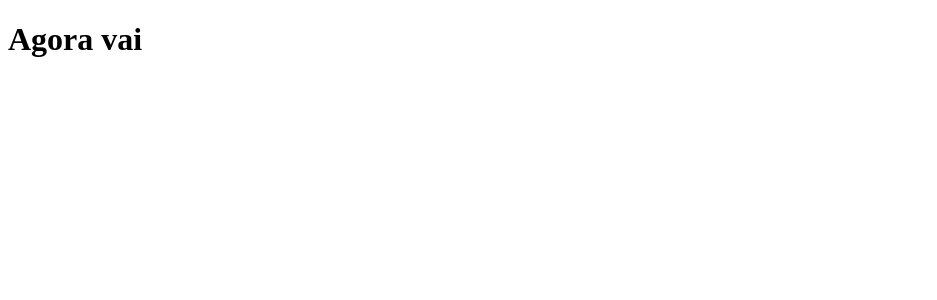
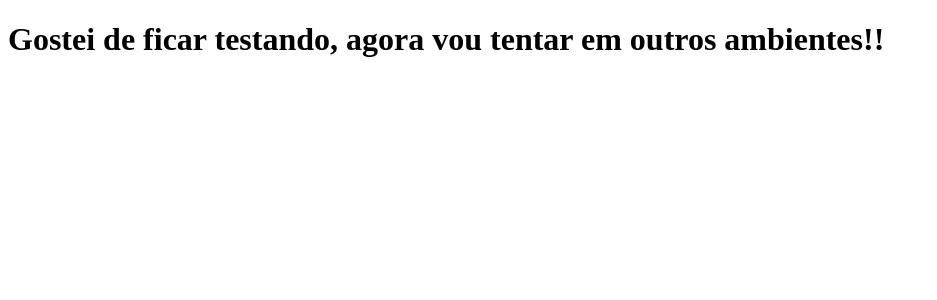
Before and after one commit to anacarolinn/clone-tabnews, a Next.js app: page / in a window 1280 px wide. Shown: the top 300 px of the page, without its empty margins (0-937 px from the left). Built offline with nearby package versions, Linux system fonts and the light colour scheme.

Commit message:
Teste em outros ambientes

```diff
--- a/pages/index.js
+++ b/pages/index.js
@@ -1,6 +1,6 @@
 function home(){
     return <div>
-        <h1>Agora vai</h1>
+        <h1>Gostei de ficar testando, agora vou tentar em outros ambientes!!</h1>
     </div>
 }
 
```
